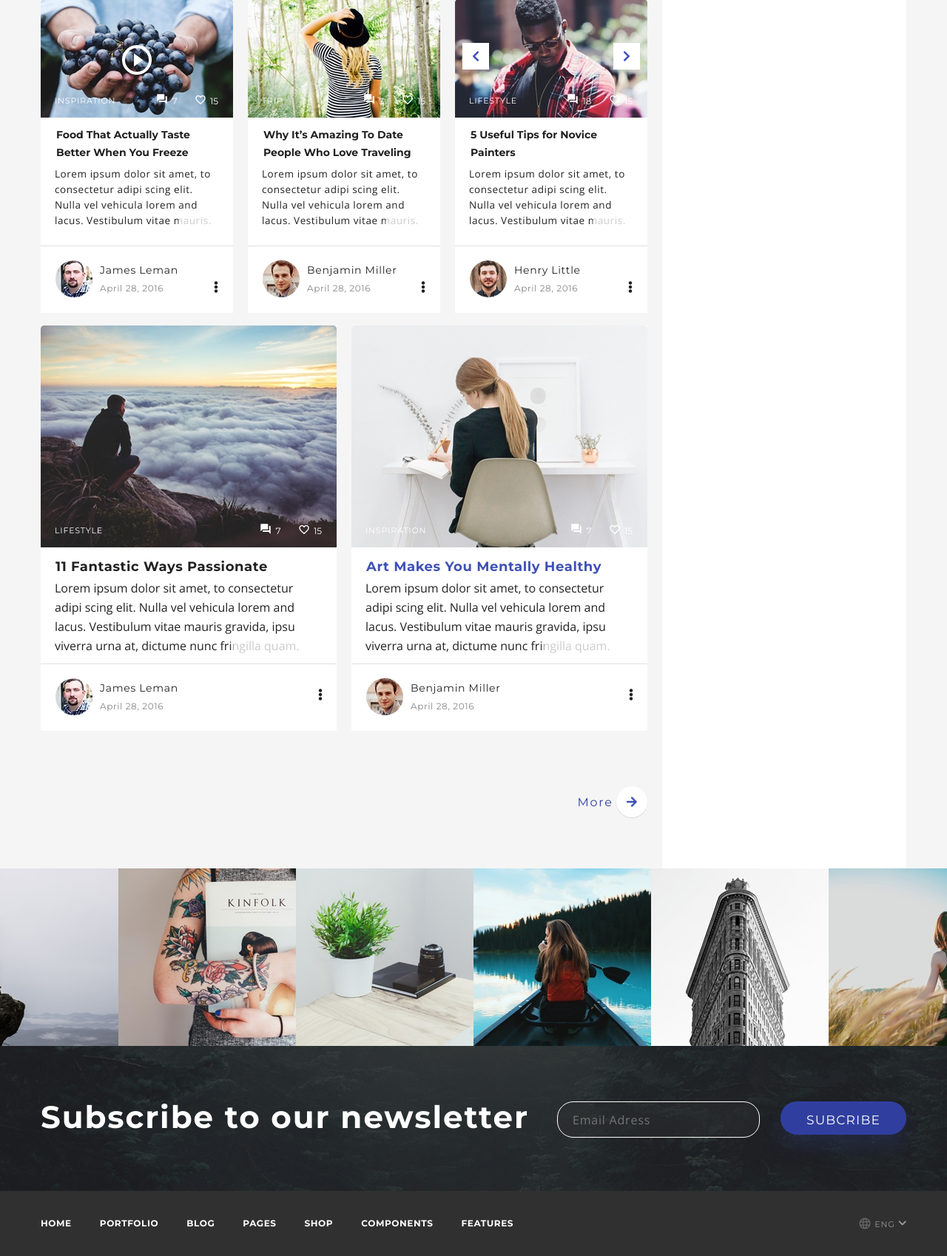
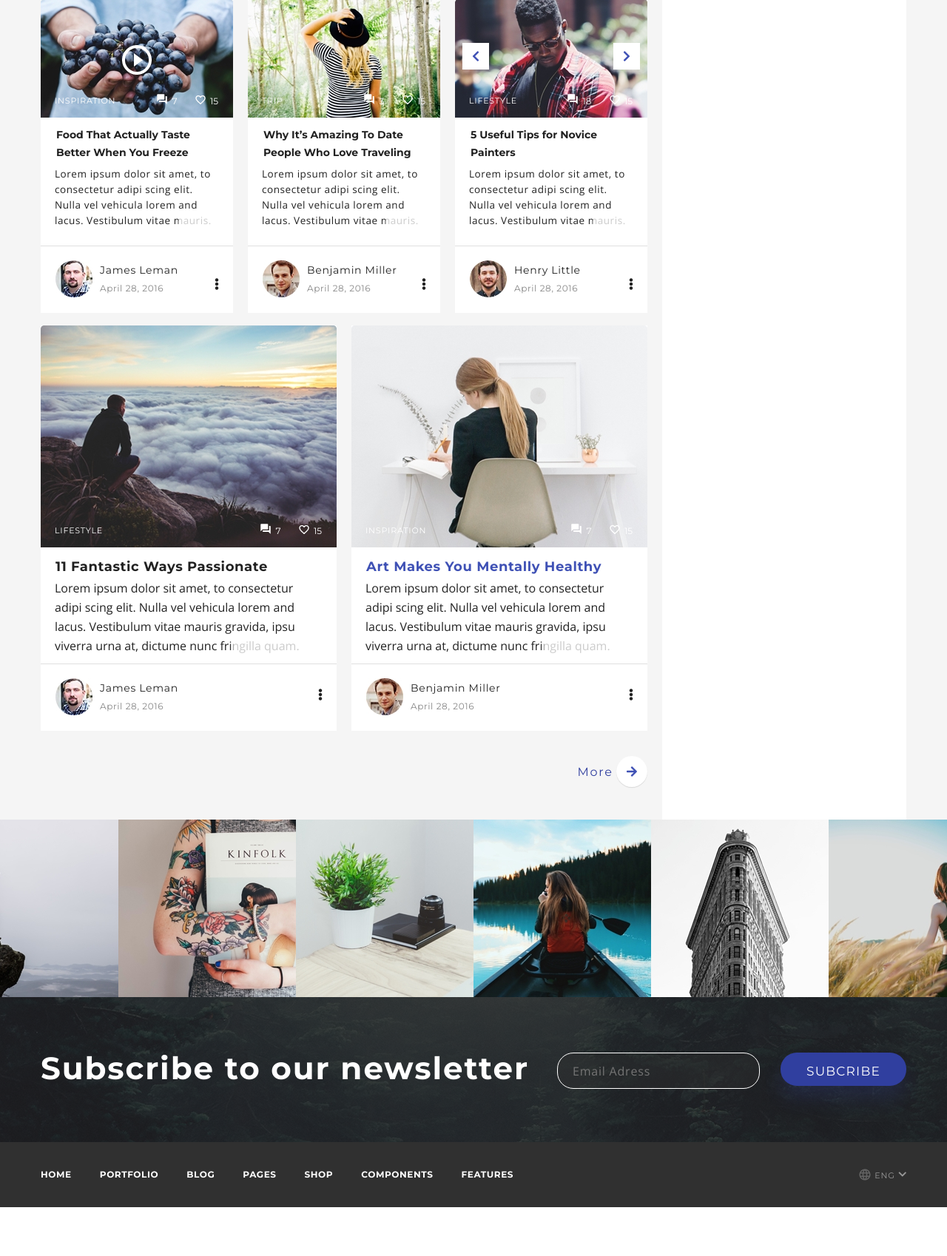
Before and after one commit to OliaKvasha/hw1, a PHP site: page / in a window 1280 px wide. Shown: the part 2130-3828 px from the top of the page at 74% size. After the commit the page ends 3762 px from the top, so only its background shows below. Run offline with PHP 8.4, Linux system fonts and the light colour scheme; some libraries are stand-ins or nearby versions.

Commit message:
view-more

```diff
--- a/hw6/css/style.css
+++ b/hw6/css/style.css
@@ -529,8 +529,8 @@ body {
 }
 
 .secondary-articles__icon-more {
-  right: 20px;
-  bottom: 27px;
+  right: 19px;
+  bottom: 31px;
 }
 
 .some-article {
@@ -573,7 +573,7 @@ body {
 }
 
 .view-more {
-  padding: 75px 0 69px;
+  padding: 34px 0 44px;
   text-align: right;
 }
 
```
